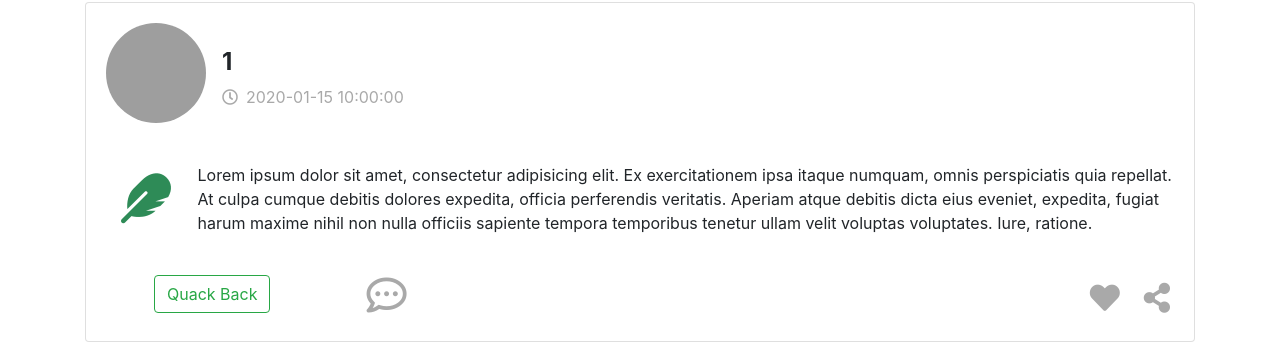
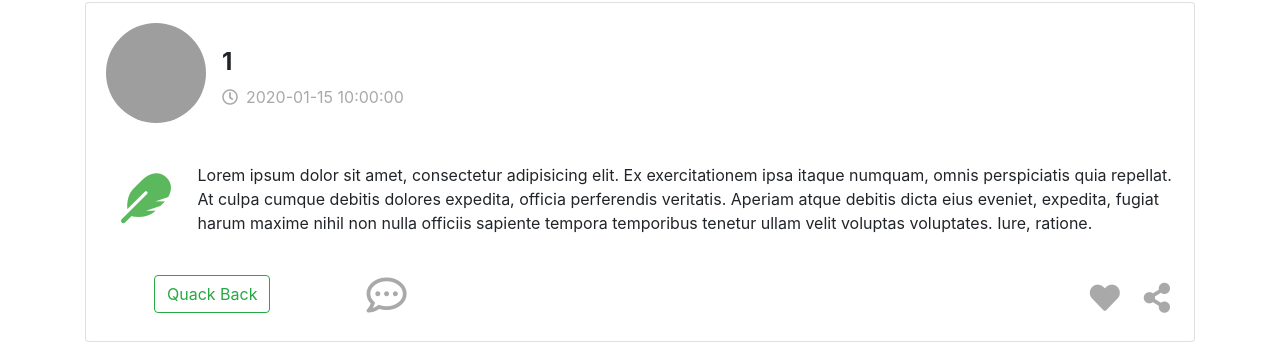
Before and after one commit to ValentinFLGT/QuackNet, a Symfony app: template templates/quack/index.html.twig in a window 1280 px wide. Shown: the part 210-573 px from the top of the page. Run offline with Twig, Linux system fonts and the light colour scheme; the template is opened without the code that fills it: most values are stand-ins (such as "Sample title", 1, 10 or a date in 2020); some libraries are stand-ins or nearby versions; grey boxes are pictures that could not be loaded.

Commit message:
change green color

```diff
--- a/public/style.css
+++ b/public/style.css
@@ -24,7 +24,7 @@
 }
 .collapse-content .fa-feather{
     font-size: 50px;
-    color: seagreen;
+    color: #5cb85c;
     padding-left: 30px;
     padding-top: 10px;
 }
@@ -36,7 +36,7 @@
     color: darkgrey;
 }
 .collapse-content .fa-comment-dots:hover {
-    color: seagreen;
+    color: #5cb85c;
 }
 .card-top-text .card-text {
     color: darkgrey;
```
